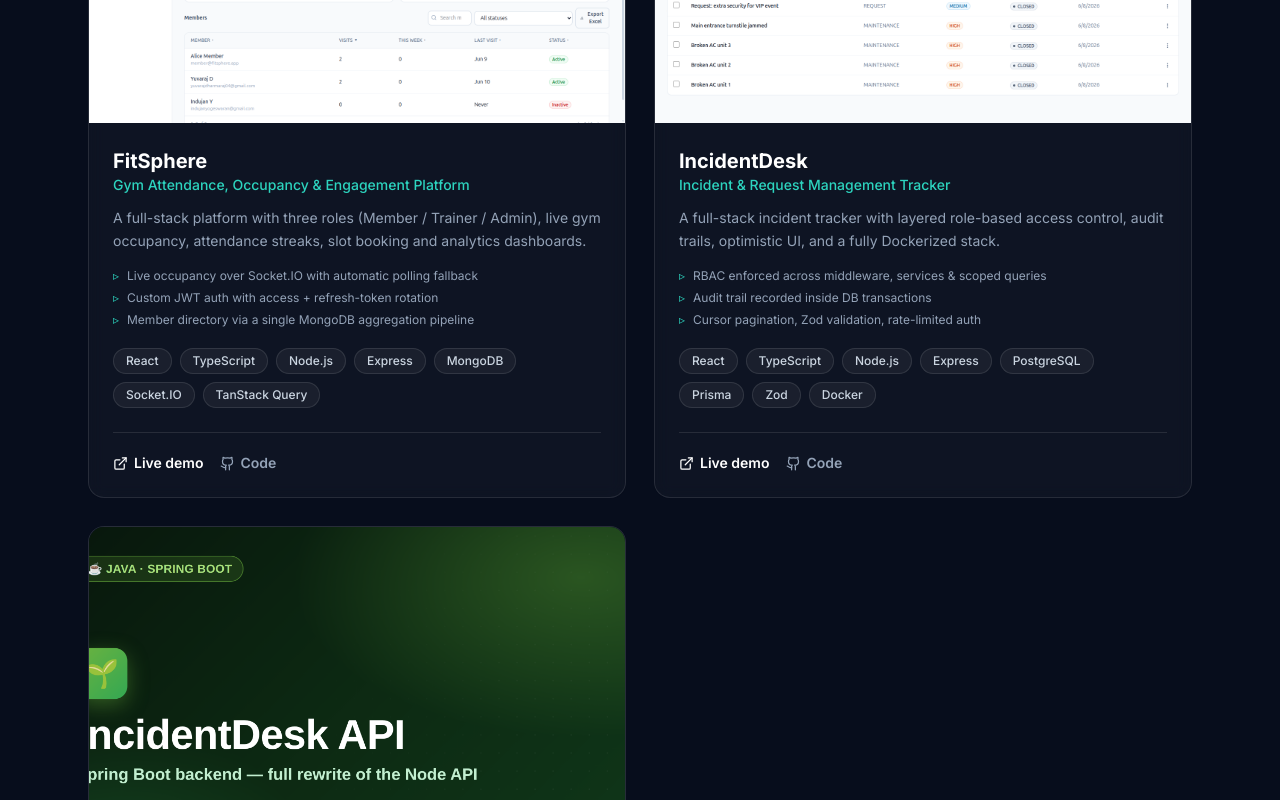
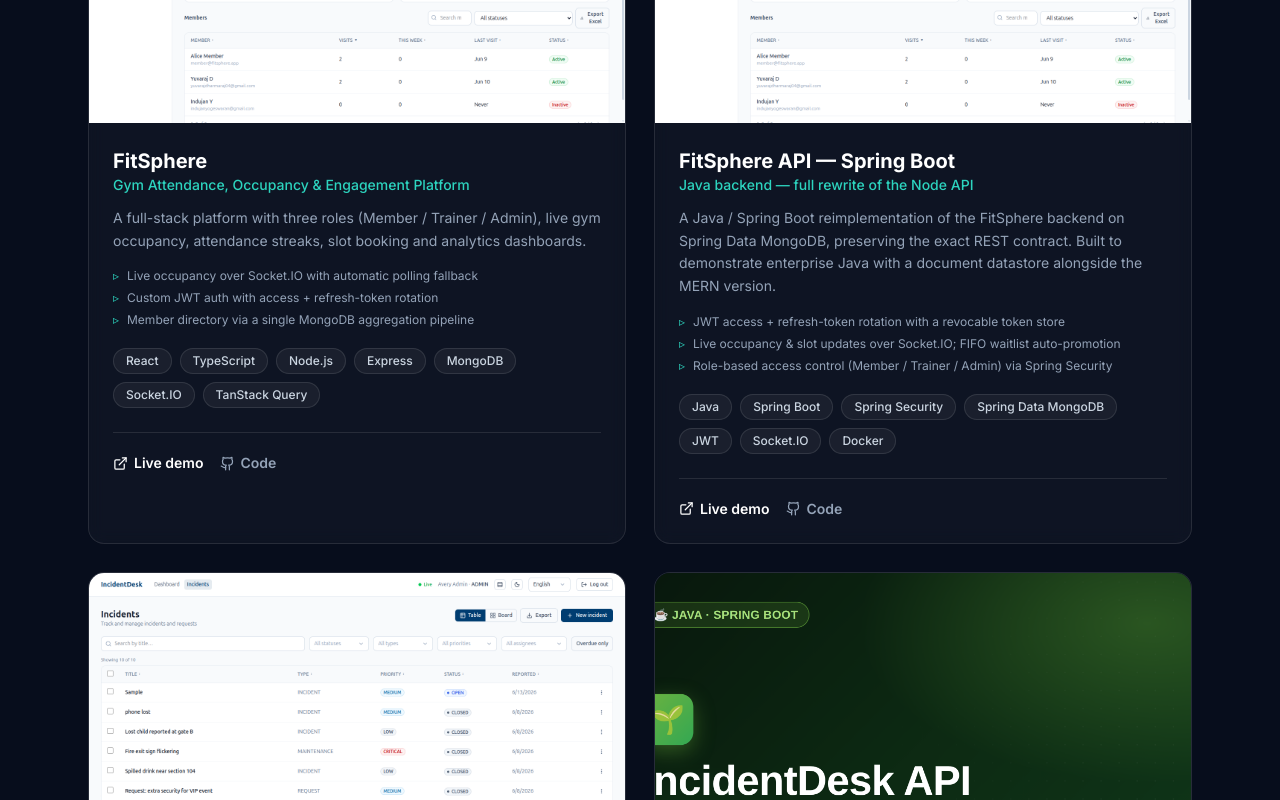
Before and after one commit to 247software-Yuvaraj-Dharmaraj/yuvaraj-portfolio, a React (Vite) app: page / in a window 1280 px wide. Shown: the part 3200-4000 px from the top of the page. Built offline with nearby package versions, Linux system fonts and the light colour scheme.

Commit message:
feat: add FitSphere Spring Boot project card

```diff
--- a/src/data.ts
+++ b/src/data.ts
@@ -100,6 +100,21 @@ export const projects: Project[] = [
     ],
   },
   {
+    name: 'FitSphere API — Spring Boot',
+    tagline: 'Java backend — full rewrite of the Node API',
+    description:
+      'A Java / Spring Boot reimplementation of the FitSphere backend on Spring Data MongoDB, preserving the exact REST contract. Built to demonstrate enterprise Java with a document datastore alongside the MERN version.',
+    image: '/projects/fitsphere-springboot.png',
+    tech: ['Java', 'Spring Boot', 'Spring Security', 'Spring Data MongoDB', 'JWT', 'Socket.IO', 'Docker'],
+    live: 'https://fitsphere-java.vercel.app',
+    code: 'https://github.com/247software-Yuvaraj-Dharmaraj/fitsphere-springboot',
+    highlights: [
+      'JWT access + refresh-token rotation with a revocable token store',
+      'Live occupancy & slot updates over Socket.IO; FIFO waitlist auto-promotion',
+      'Role-based access control (Member / Trainer / Admin) via Spring Security',
+    ],
+  },
+  {
     name: 'IncidentDesk',
     tagline: 'Incident & Request Management Tracker',
     description:
```
Also changed, not shown: public/projects/fitsphere-springboot.png (added).
